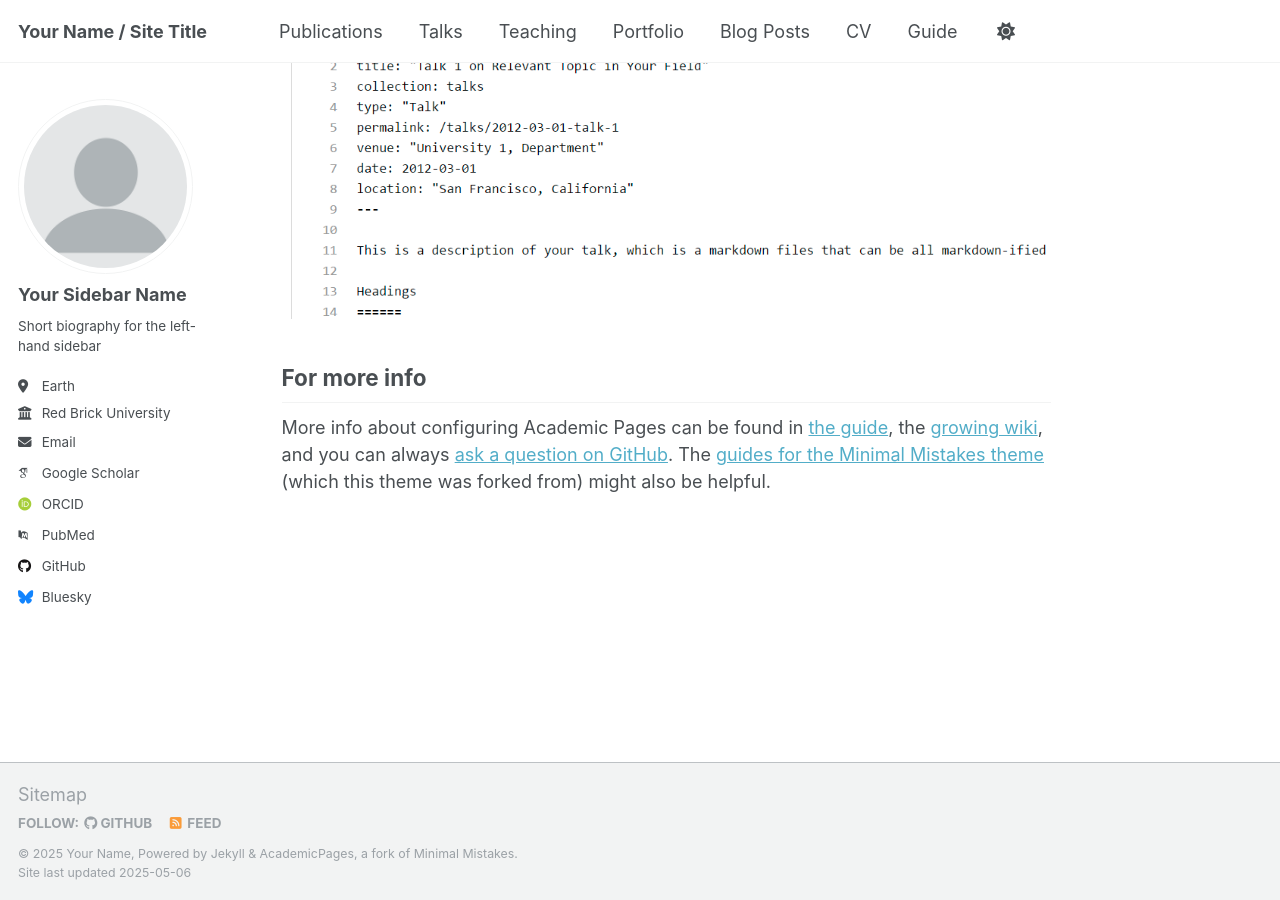
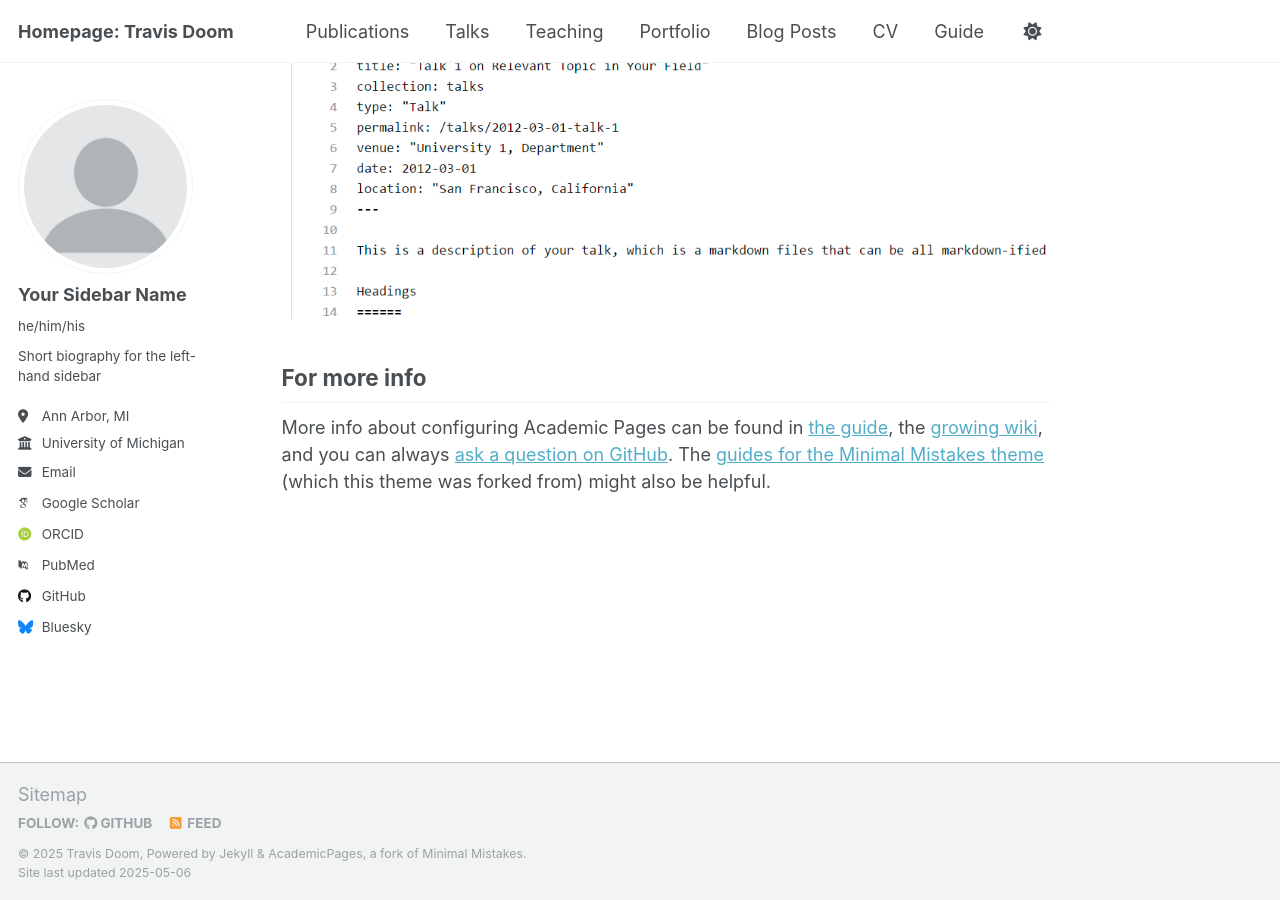
Before and after one commit to travisdoom/travisdoom.github.io, a Jekyll site: the page built from _pages/about.md, in a window 1280 px wide and 900 px high, scrolled down 2636 px. Built offline with Jekyll 4.4.1, drawn with Linux system fonts in a browser that asks for light colours; some web fonts are replaced.

Commit message:
Update _config.yml

```diff
--- a/_config.yml
+++ b/_config.yml
@@ -9,13 +9,13 @@
 # Basic Site Settings
 locale                   : "en-US"
 site_theme               : "default"
-title                    : "Your Name / Site Title"
+title                    : "Homepage: Travis Doom"
 title_separator          : "-"
-name                     : &name "Your Name"
-description              : &description "personal description"
-url                      : https://academicpages.github.io # the base hostname & protocol for your site e.g. "https://[your GitHub username].github.io" or if you already have some other page hosted on Github then use "https://[your GitHub username].github.io/[Your Repo Name]"
+name                     : &name "Travis Doom"
+description              : &description "Faculty at the University of Michigan"
+url                      : https://travisdoom.github.io
 baseurl                  : "" # the subpath of your site, e.g. "/blog"
-repository               : "academicpages/academicpages.github.io"
+repository               : "travisdoom.github.io"
 
 # Site Author - The following control what appear as part of the author content on the side bar.
 #               If a field is blank the icon and link will not appear, otherwise it will be shown.
@@ -24,12 +24,12 @@ author:
   # Biographic information
   avatar           : "profile.png"
   name             : "Your Sidebar Name"
-  pronouns         : # example: "she/her"
+  pronouns         : "he/him/his" # example: "she/her"
   bio              : "Short biography for the left-hand sidebar"
-  location         : "Earth"
-  employer         : "Red Brick University"
+  location         : "Ann Arbor, MI"
+  employer         : "University of Michigan"
   uri              : # URL
-  email            : "none@example.org"
+  email            : "tdoom@umich.edu"
 
   # Academic websites
   academia         : # URL
```
